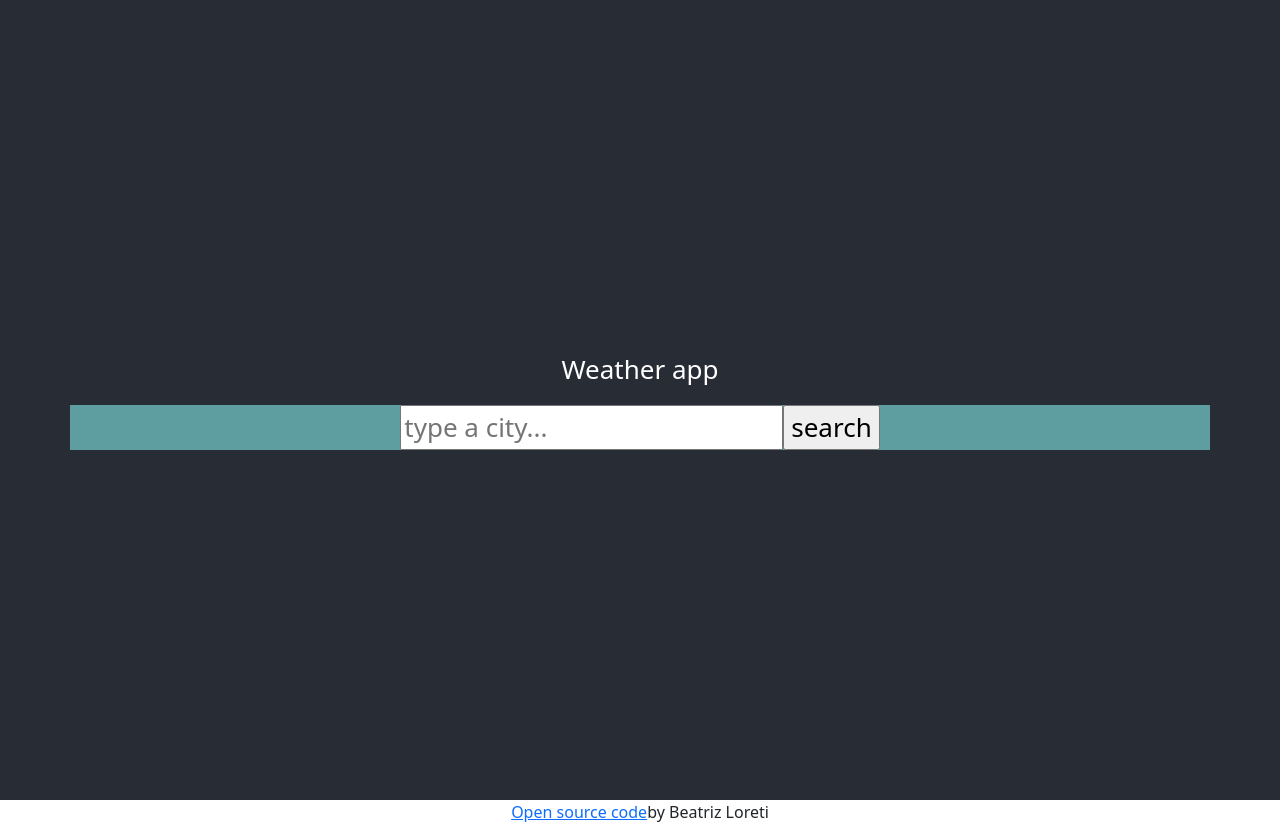
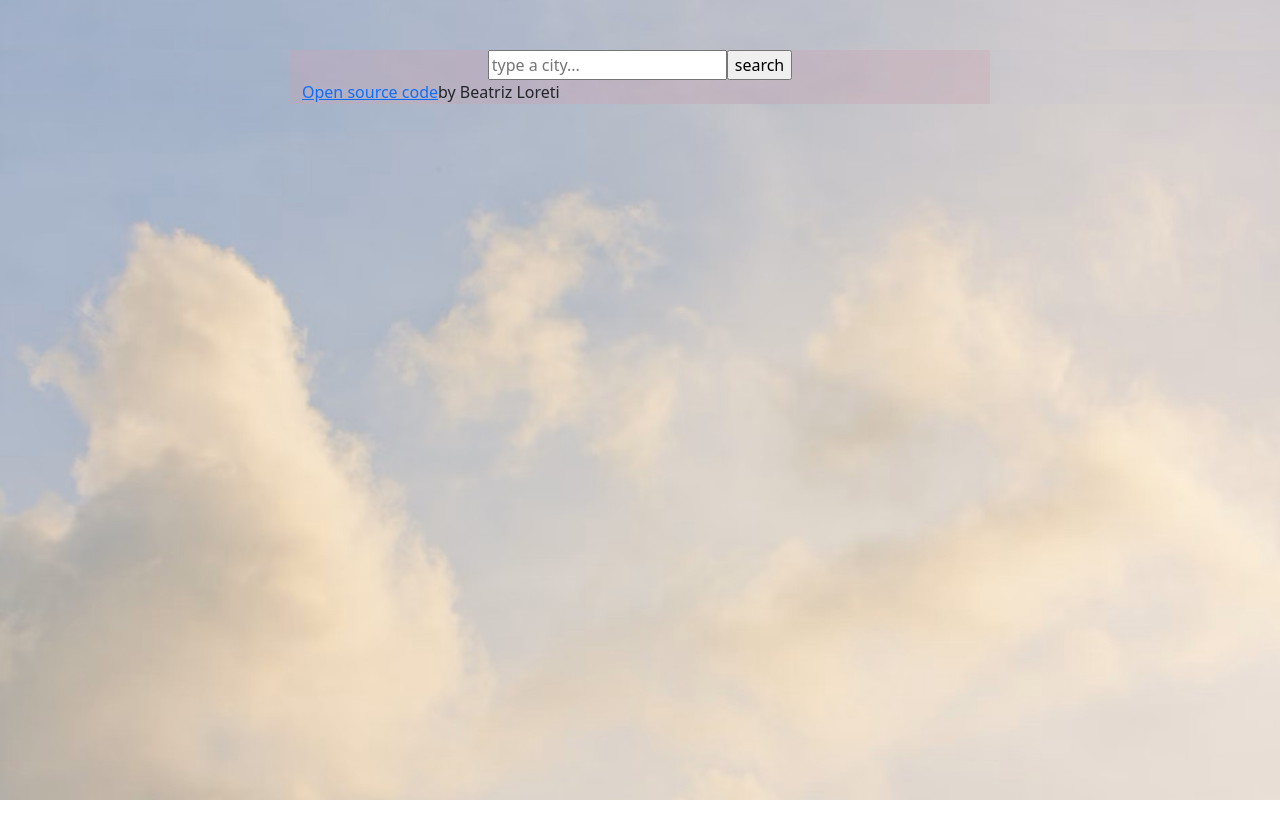
Before and after one commit to bialoreti/weather-react, a React (Create React App) app: page / in a window 1280 px wide. After the commit the page ends 800 px from the top, so only its background shows below. Built offline with nearby package versions, Linux system fonts and the light colour scheme.

Commit message:
Updated App.css and created Weather.css

```diff
--- a/src/App.css
+++ b/src/App.css
@@ -1,20 +1,23 @@
-.App {
-  text-align: center;
+body {
+  background-image: url("image.jpg");
+   height: 100%;
+   background-repeat: no-repeat;
+  background-size: cover;
+}
+.container-fluid {
+  background: rgb(206, 160, 171, .3);
+ max-width: 700px;
+ margin: 50px auto;
+
+
 }
 
 .App-header {
-  background-color: #282c34;
-  min-height: 100vh;
   display: flex;
   flex-direction: column;
   align-items: center;
   justify-content: center;
-  font-size: calc(10px + 2vmin);
   color: white;
-}
-
-.container {
-background-color:cadetblue
 }
 
 ul {
--- a/src/App.js
+++ b/src/App.js
@@ -4,12 +4,10 @@ import "bootstrap/dist/css/bootstrap.css";
 
 function App() {
   return (
-    <div className="App">
+    <body>
+      <div className="container-fluid">
       <header className="App-header">
-        <p>Weather app</p>
-        <div className="container">
           <Weather />
-        </div>
       </header>
       <footer>
         <a href="https://github.com/bialoreti/weather-react">
@@ -17,7 +15,8 @@ function App() {
         </a>
           by Beatriz Loreti
       </footer>
-    </div>
+      </div>
+    </body>
   );
 }
 
--- a/src/Weather.js
+++ b/src/Weather.js
@@ -1,5 +1,6 @@
 import axios from "axios";
 import React, { useState } from "react";
+import "./Weather.css";
 
 export default function Weather(props) {
   const [city, setCity] = useState("");
@@ -36,7 +37,7 @@ export default function Weather(props) {
   );
   if (loaded) {
     return (
-    <div>
+    <div className="Weather">
         {form}
         <ul>
           <li>Temperature: {Math.round(data.temperature)}ºC</li>
```
Also changed, not shown: src/Weather.css (added), src/image.jpg (added).
